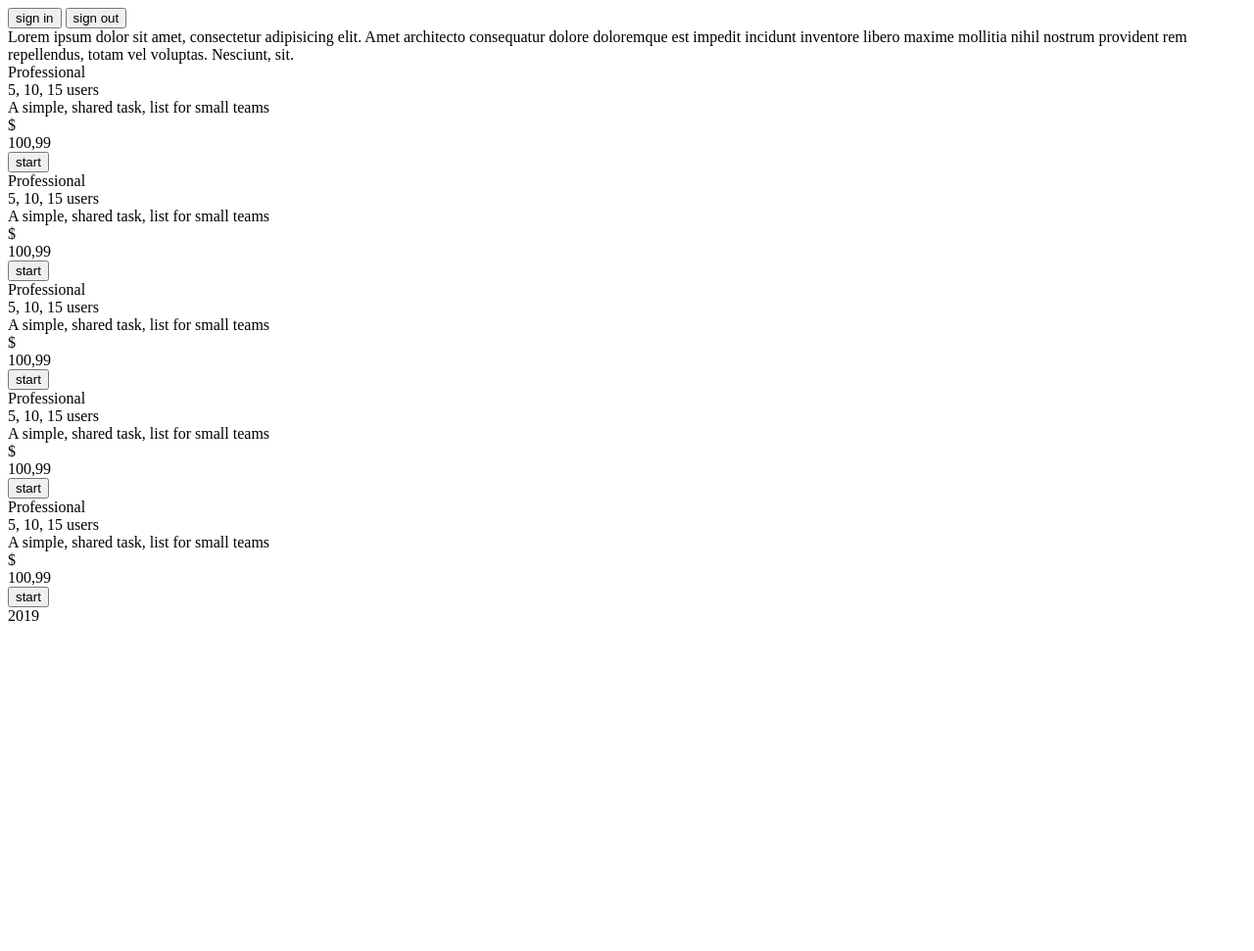
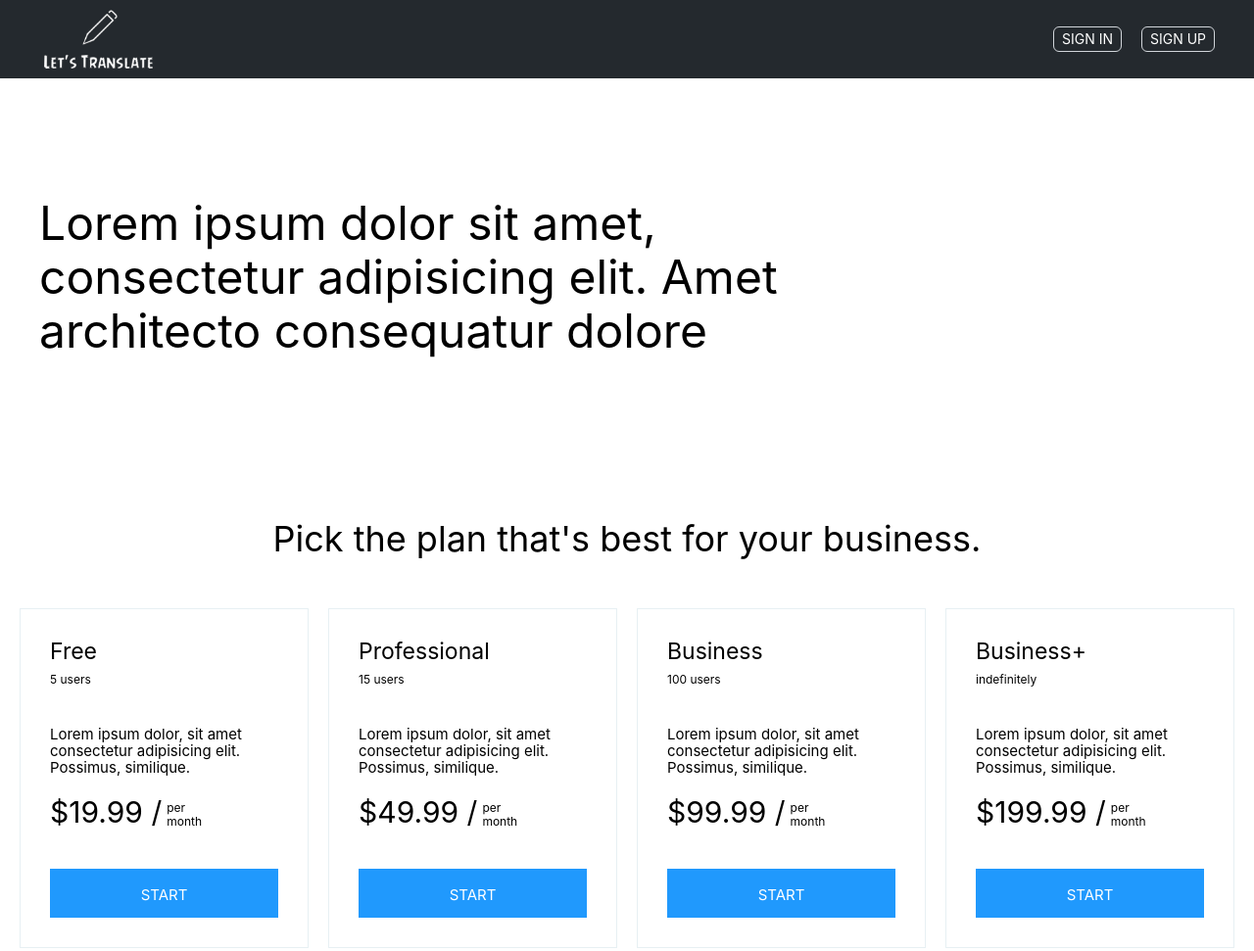
Before and after one commit to evgeniyvashkov/studLabRepository, a plain HTML site: page index.html in a window 1280 px wide. Shown: the top 971 px of the page at 98% size. Before the commit the page ends 800 px from the top, so only its background shows below. Drawn offline with Linux system fonts and the light colour scheme.

Commit message:
created main page, added styles

```diff
--- a/index.html
+++ b/index.html
@@ -1,108 +1,117 @@
 <!DOCTYPE html>
 <html lang="en">
+
 <head>
     <meta charset="UTF-8">
+    <meta name="viewport" content="width=device-width, initial-scale=1, user-scalable=0, minimum-scale=1, maximum-scale=1">
     <title>Let's Translate</title>
     <link rel="stylesheet" href="style/style.css">
     <script src="script/index.js" defer></script>
 </head>
+
 <body>
     <header class="header">
         <div class="header__wrapper">
-            <div class="logo header__logo"></div>
-            <button class="button header__button button_sign-in">sign in</button>
-            <button class="button header__button button_sign-out">sign out</button>
+            <div class="header__logo">
+
+            </div>
+            <button class="header__button">sign in</button>
+            <button class="header__button">sign up</button>
         </div>
     </header>
 
     <div class="page-content">
         <section class="promo-section">
-            <div class="promo-section__text">
+            <h1 class="promo-section__text">
                 Lorem ipsum dolor sit amet, consectetur adipisicing elit. Amet architecto consequatur dolore
-                doloremque est impedit incidunt inventore libero maxime mollitia nihil nostrum provident rem
-                repellendus, totam vel voluptas. Nesciunt, sit.
-            </div>
+            </h1>
         </section>
 
         <section class="pricing-section">
+            <h2 class="pricing-section__title">Pick the plan that's best for your business.</h2>
             <div class="pricing-section__content">
+
                 <div class="pricing-section__plan">
-                    <div class="pricing-section__plan-title">Professional</div>
-                    <div class="pricing-section__plan-users">5, 10, 15 users</div>
+                    <div class="pricing-section__plan-title">Free</div>
+                    <div class="pricing-section__plan-users">5 users</div>
                     <div class="pricing-section__plan-description">
-                        A simple, shared task,
-                        list for small teams
+                        Lorem ipsum dolor, sit amet consectetur adipisicing elit. Possimus, similique.
                     </div>
                     <div class="pricing-section__plan-price">
                         <div class="pricing-section__plan-currency">$</div>
-                        <div class="pricing-section__plan-per-month">100,99</div>
+                        <div class="pricing-section__plan-cost">19.99 /</div>
+                        <div class="pricing-section__plan-per-month">
+                            <div>per</div>
+                            <div>month</div>
+                        </div>
                     </div>
 
                     <button class="pricing-section__button">start</button>
                 </div>
+
                 <div class="pricing-section__plan">
                     <div class="pricing-section__plan-title">Professional</div>
-                    <div class="pricing-section__plan-users">5, 10, 15 users</div>
+                    <div class="pricing-section__plan-users">15 users</div>
                     <div class="pricing-section__plan-description">
-                        A simple, shared task,
-                        list for small teams
+                        Lorem ipsum dolor, sit amet consectetur adipisicing elit. Possimus, similique.
                     </div>
                     <div class="pricing-section__plan-price">
                         <div class="pricing-section__plan-currency">$</div>
-                        <div class="pricing-section__plan-per-month">100,99</div>
+                        <div class="pricing-section__plan-cost">49.99 /</div>
+                        <div class="pricing-section__plan-per-month">
+                            <div>per</div>
+                            <div>month</div>
+                        </div>
                     </div>
 
                     <button class="pricing-section__button">start</button>
                 </div>
+
                 <div class="pricing-section__plan">
-                    <div class="pricing-section__plan-title">Professional</div>
-                    <div class="pricing-section__plan-users">5, 10, 15 users</div>
+                    <div class="pricing-section__plan-title">Business</div>
+                    <div class="pricing-section__plan-users">100 users</div>
                     <div class="pricing-section__plan-description">
-                        A simple, shared task,
-                        list for small teams
+                        Lorem ipsum dolor, sit amet consectetur adipisicing elit. Possimus, similique.
                     </div>
                     <div class="pricing-section__plan-price">
                         <div class="pricing-section__plan-currency">$</div>
-                        <div class="pricing-section__plan-per-month">100,99</div>
+                        <div class="pricing-section__plan-cost">99.99 /</div>
+                        <div class="pricing-section__plan-per-month">
+                            <div>per</div>
+                            <div>month</div>
+                        </div>
                     </div>
 
                     <button class="pricing-section__button">start</button>
                 </div>
+
                 <div class="pricing-section__plan">
-                    <div class="pricing-section__plan-title">Professional</div>
-                    <div class="pricing-section__plan-users">5, 10, 15 users</div>
+                    <div class="pricing-section__plan-title">Business+</div>
+                    <div class="pricing-section__plan-users">indefinitely</div>
                     <div class="pricing-section__plan-description">
-                        A simple, shared task,
-                        list for small teams
+                        Lorem ipsum dolor, sit amet consectetur adipisicing elit. Possimus, similique.
                     </div>
                     <div class="pricing-section__plan-price">
                         <div class="pricing-section__plan-currency">$</div>
-                        <div class="pricing-section__plan-per-month">100,99</div>
+                        <div class="pricing-section__plan-cost">199.99 /</div>
+                        <div class="pricing-section__plan-per-month">
+                            <div>per</div>
+                            <div>month</div>
+                        </div>
                     </div>
 
                     <button class="pricing-section__button">start</button>
                 </div>
-                <div class="pricing-section__plan">
-                    <div class="pricing-section__plan-title">Professional</div>
-                    <div class="pricing-section__plan-users">5, 10, 15 users</div>
-                    <div class="pricing-section__plan-description">
-                        A simple, shared task,
-                        list for small teams
-                    </div>
-                    <div class="pricing-section__plan-price">
-                        <div class="pricing-section__plan-currency">$</div>
-                        <div class="pricing-section__plan-per-month">100,99</div>
-                    </div>
 
-                    <button class="pricing-section__button">start</button>
-                </div>
+
             </div>
         </section>
 
     </div>
 
     <footer class="footer">
-        <div class="footer_copyright">2019</div>
+        <div class="footer_copyright">created by Evgeniy Vashkov, StudentsLab, ItechArt 2019</div>
     </footer>
 </body>
+
 </html>
--- a/style/footer.css
+++ b/style/footer.css
@@ -0,0 +1,12 @@
+.footer {
+    display: flex;
+    align-items: center;
+    background: #24292e;
+    color: #fff;
+    text-align: center;
+}
+
+.footer_copyright {
+    width: 100%;
+    padding: 0 20px;
+}
--- a/style/header.css
+++ b/style/header.css
@@ -0,0 +1,47 @@
+.header {
+    display: flex;
+    background: #24292e;
+}
+
+.header__wrapper {
+    display: flex;
+    width: 100%;
+    max-width: 1200px;
+    margin: 0 auto;
+    padding: 0 20px;
+    justify-content: flex-end;
+    align-items: center;
+}
+
+.header__logo {
+    width: 120px;
+    height: 60px;
+    margin-right: auto;
+    background: url('../img/logotype.png') center no-repeat;
+    background-size: contain;
+}
+
+.header__button {
+    padding: 4px 8px;
+    margin-left: 20px;
+    font-size: 14px;
+    border-radius: 6px;
+    border: 1px solid #d1d5da;
+    color: #fff;
+    text-transform: uppercase;
+    cursor: pointer;
+    transition: all 200ms ease;
+}
+
+.header__button:hover, .header__button:focus {
+    outline: none;
+    background: #fff;
+    color: #000;
+    border-color: #000;
+}
+
+@media (max-width: 479px) {
+    .header__button {
+        margin-left: 10px;
+    }
+}
--- a/style/page-content.css
+++ b/style/page-content.css
@@ -0,0 +1,28 @@
+html, body {
+    height: 100%;
+}
+
+body {
+    display: flex;
+    flex-direction: column;
+    font-family: -apple-system,BlinkMacSystemFont,Segoe UI,Helvetica,Arial,sans-serif,Apple Color Emoji,Segoe UI Emoji,Segoe UI Symbol;
+}
+
+.header {
+    position: fixed;
+    top: 0;
+    left: 0;
+    right: 0;
+    height: 80px;
+    z-index: 1000;
+}
+
+.page-content {
+    margin-top: 80px;
+    flex-grow: 1;
+}
+
+.footer {
+    height: 100px;
+    flex-shrink: 0;
+}
--- a/style/pricing-section.css
+++ b/style/pricing-section.css
@@ -0,0 +1,100 @@
+.pricing-section {
+    width: 100%;
+    margin: 0 auto 100px;
+}
+
+.pricing-section__title {
+    padding: 0 20px;
+    margin-bottom: 50px;
+    font-weight: normal;
+    font-size: 36px;
+    text-align: center;
+}
+
+.pricing-section__content {
+    display: flex;
+    justify-content: center;
+    padding: 0 10px;
+}
+
+.pricing-section__plan {
+    width: 300px;
+    min-height: 220px;
+    padding: 30px;
+    margin: 0 10px;
+    box-sizing: border-box;
+    border: solid 1px #e7f0f3;
+    position: relative;
+    transition: box-shadow 100ms ease;
+}
+
+.pricing-section__plan:hover {
+    z-index: 1;
+    box-shadow: 0 0 15px rgba(0, 0, 0, .1);
+}
+
+/* #8097b1 */
+
+.pricing-section__plan-title {
+    font-size: 23px;
+    margin-bottom: 8px;
+}
+
+.pricing-section__plan-users {
+    margin-bottom: 40px;
+    font-size: 12px;
+}
+
+.pricing-section__plan-description {
+    min-height: 50px;
+    margin-bottom: 20px;
+    font-size: 15px;
+}
+
+.pricing-section__plan-price {
+    display: flex;
+    align-items: center;
+    margin-bottom: 40px;
+}
+
+.pricing-section__plan-cost, .pricing-section__plan-currency {
+    font-size: 30px;
+}
+
+.pricing-section__plan-per-month {
+    margin: 4px 0 0 5px;
+    font-size: 12px;
+}
+
+.pricing-section__button {
+    width: 100%;
+    max-width: 290px;
+    height: 50px;
+    font-size: 15px;
+    line-height: 50px;
+    text-align: center;
+    border: 1px solid #2099fd;
+    cursor: pointer;
+    text-transform: uppercase;
+    transition: all 300ms ease;
+    background: #2099fd;
+    color: #fff;
+}
+
+.pricing-section__button:hover {
+    background: #0086ff;
+}
+
+@media (max-width: 1023px) {
+    .pricing-section__content {
+        max-width: 640px;
+        flex-wrap: wrap;
+        margin: 0 auto;
+    }
+}
+
+@media (max-width: 479px) {
+    .pricing-section__plan {
+        width: 100%;
+    }
+}
--- a/style/promo-section.css
+++ b/style/promo-section.css
@@ -0,0 +1,16 @@
+.promo-section {
+    max-width: 1200px;
+    min-height: 400px;
+    padding: 0 20px;
+    margin: 0 auto 50px;
+}
+
+.promo-section__text {
+    width: 100%;
+    max-width: 800px;
+    margin: 0;
+    padding-top: 10%;
+    box-sizing: border-box;
+    font-size: 48px;
+    font-weight: normal;
+}
--- a/style/style.css
+++ b/style/style.css
@@ -1,5 +1,6 @@
-@import "page-content.css";
-@import "header.css";
-@import "promo-section.css";
-@import "pricing-section.css";
-@import "footer.css";
+@import 'normalize.css';
+@import 'page-content.css';
+@import 'header.css';
+@import 'promo-section.css';
+@import 'pricing-section.css';
+@import 'footer.css';
```
Also changed, not shown: img/logo.PNG (added), img/logotype.png (added), style/normalize.css (added).
